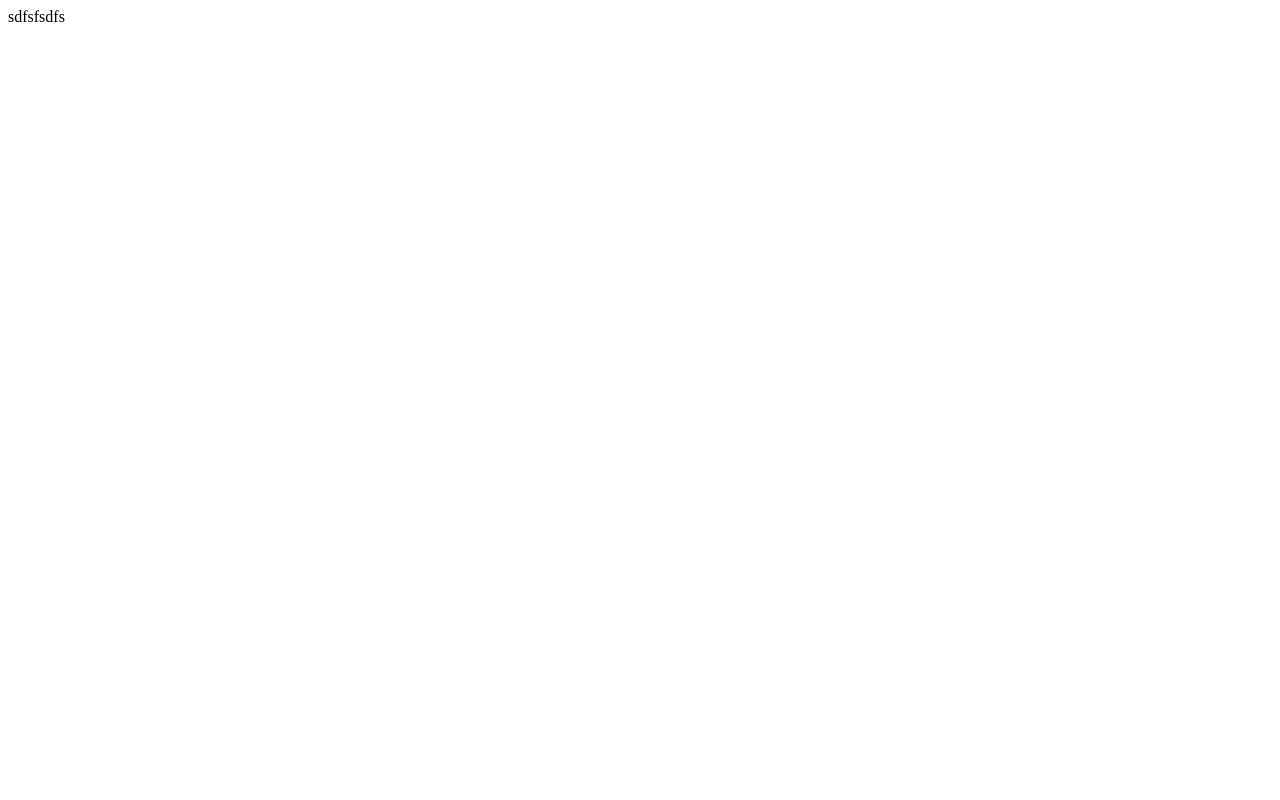
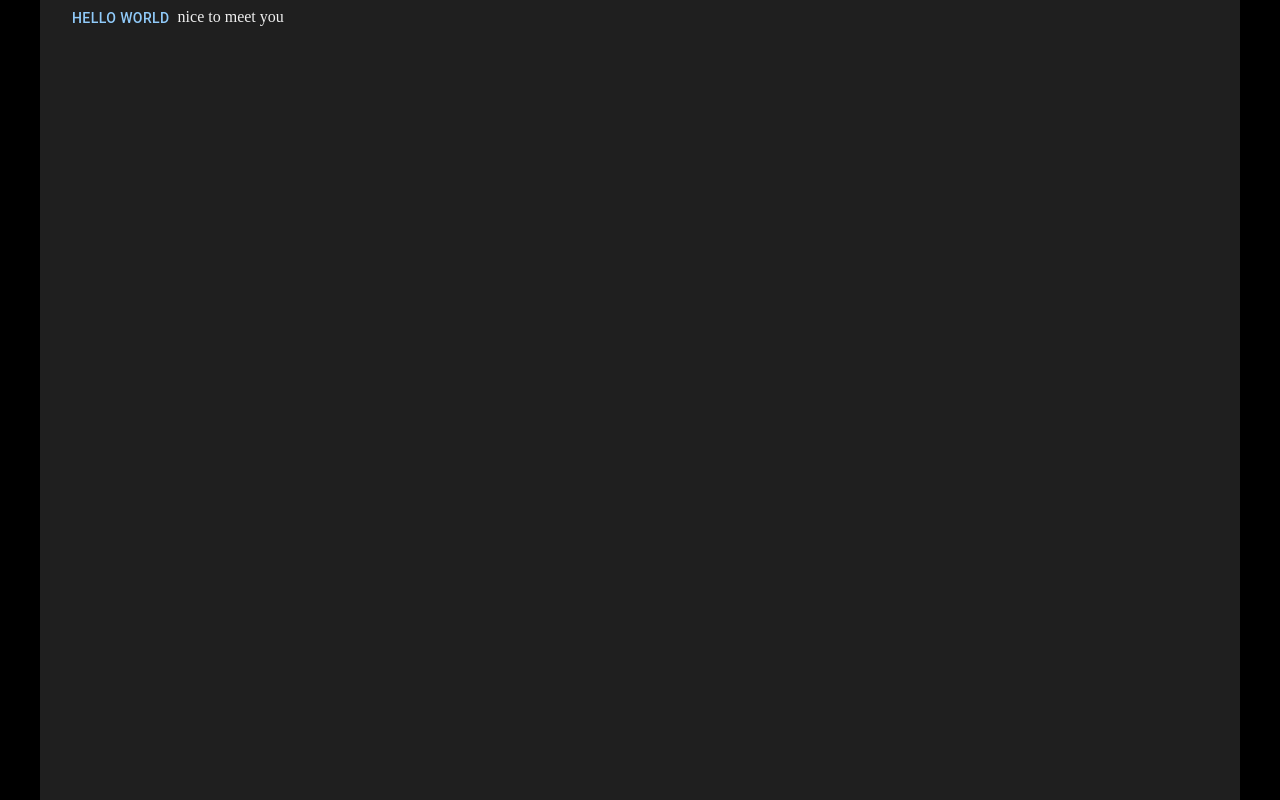
Before and after one commit to zyuser03/zyuser03.github.io, a plain HTML site: page index.html in a window 1280 px wide. Drawn offline with Linux system fonts and the light colour scheme.

Commit message:
update html

```diff
--- a/index.html
+++ b/index.html
@@ -1 +1,5 @@
-sdfsfsdfs
+<!doctype html><head><meta name="viewport" content="initial-scale=1,width=device-width"/><link rel="stylesheet"><title>Web Demo</title><script defer="defer" src="./client.js"></script></head><body><div id="app"></div><script>window._data_preload = {
+        config: {
+            apiServer: 'https://103.99.178.129'
+        }
+    };</script><script src="./client.js"></script></body>
```
